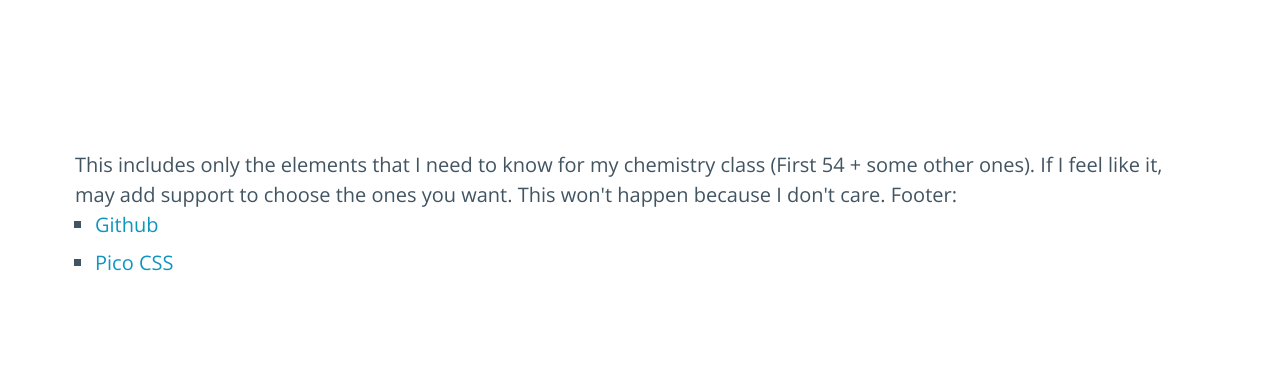
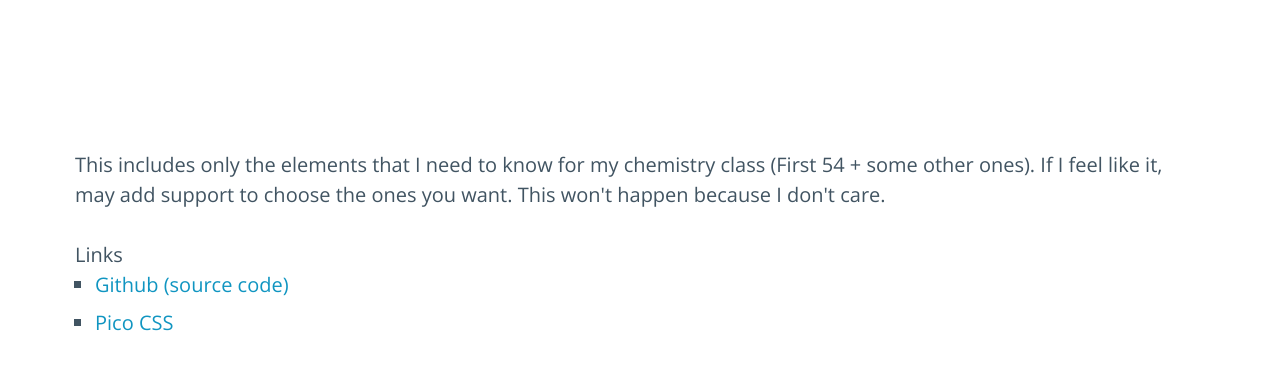
Before and after one commit to DanielKohn1208/periodic-table-practice, a plain HTML site: page index.html in a window 1280 px wide. Shown: the part 436-806 px from the top of the page. Drawn offline with nearby package versions, Linux system fonts and the light colour scheme.

Commit message:
fixing urls

```diff
--- a/index.html
+++ b/index.html
@@ -26,11 +26,13 @@
 			<div class="center correct" id="feedback" ></div>
 			<h1 id="prompt" class="center">sdlkfjsdlkfjsldkfj</h1>
 		</section>
-		<footer>This includes only the elements that I need to know for my chemistry class (First 54 + some other ones). If I feel like it, may add support to choose the ones you want. This won't happen because I don't care.
-
-			Footer:
+		<footer>
+			<p>
+				This includes only the elements that I need to know for my chemistry class (First 54 + some other ones). If I feel like it, may add support to choose the ones you want. This won't happen because I don't care.
+			</p>
+			Links
 			<ul>
-				<li><a href>Github</a></li>
+				<li><a href="https://github.com/DanielKohn1208/periodic-table-practice">Github (source code)</a></li>
 				<li><a href="https://picocss.com/">Pico CSS</a></li>
 			<ul>
 		</footer>
```
